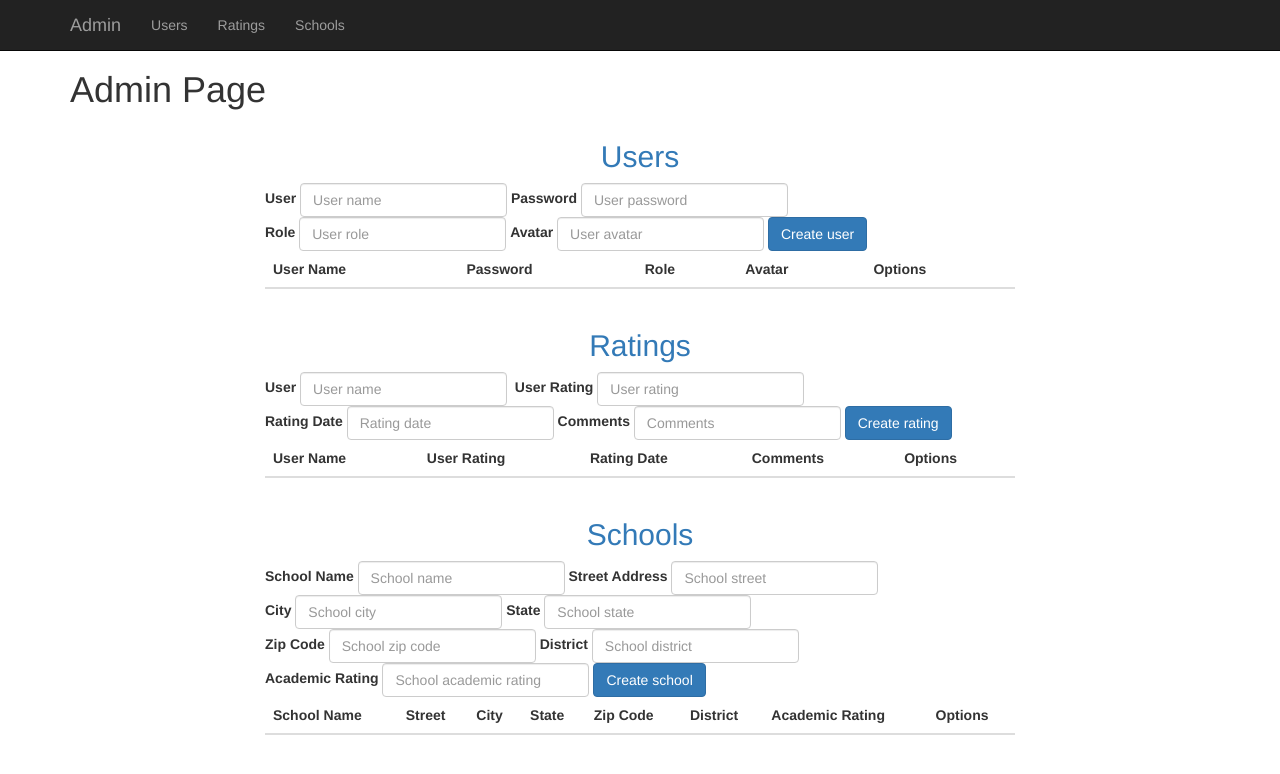
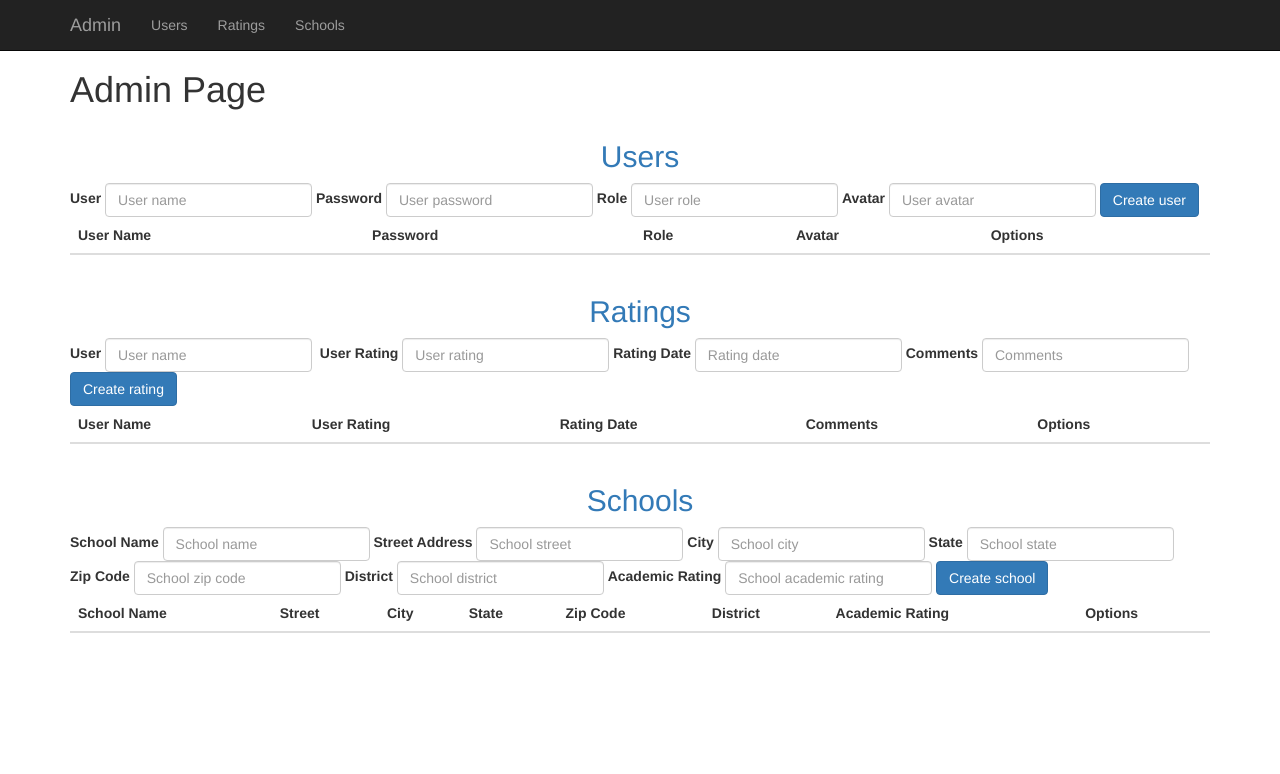
Before and after one commit to nassBouz/Project1--sCool, a website: page views/admin.html in a window 1280 px wide. Drawn offline with nearby package versions, Linux system fonts and the light colour scheme; no server answers.

Commit message:
styling admin

```diff
--- a/views/admin.html
+++ b/views/admin.html
@@ -53,7 +53,7 @@
           <div class="container"></div>
               <h2 class="text-center"><a name="users">Users</a></h2>
               <div class="row">
-                <div class="col-md-8 col-md-offset-2">
+                <div class="col-md-12 col-md-offset-0">
                   <form class="form-inline" id="newUserForm">
                     <div class="form-group">
                       <label for="user">User</label>
@@ -100,7 +100,7 @@
             <div class="container">
             <h2 class="text-center"><a name="ratings">Ratings</a></h2>
             <div class="row">
-              <div class="col-md-8 col-md-offset-2">
+              <div class="col-md-12 col-md-offset-0">
                 <form class="form-inline" id="newRatingForm">
                   <div class="form-group">
                     <label for="user">User</label>
@@ -151,7 +151,7 @@
           <div class="container">
               <h2 class="text-center"><a name="schools">Schools</a></h2>
               <div class="row">
-                <div class="col-md-8 col-md-offset-2">
+                <div class="col-md-12 col-md-offset-0">
                   <form class="form-inline" id="newSchoolForm">
                     <div class="form-group">
                       <label for="schoolid">School Name</label>
```
